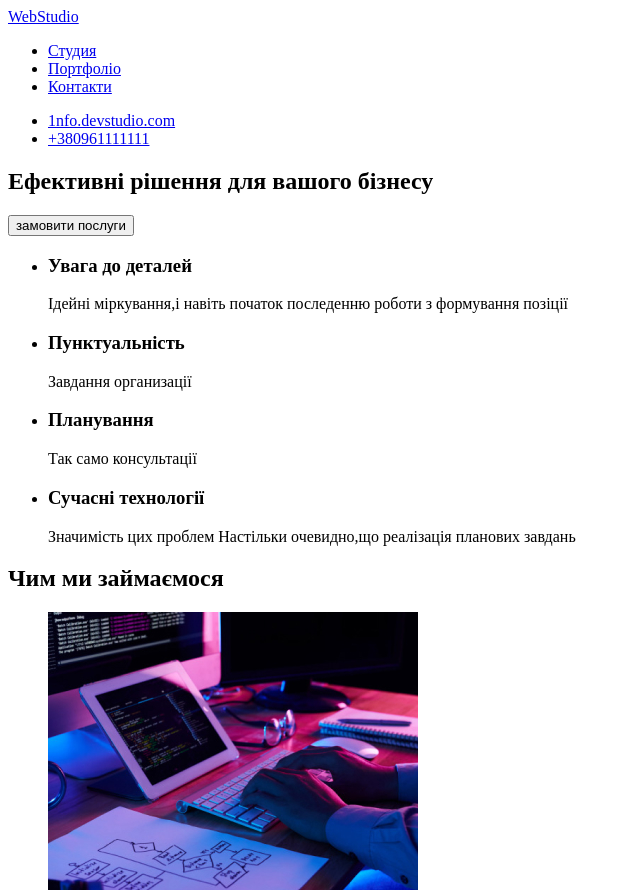
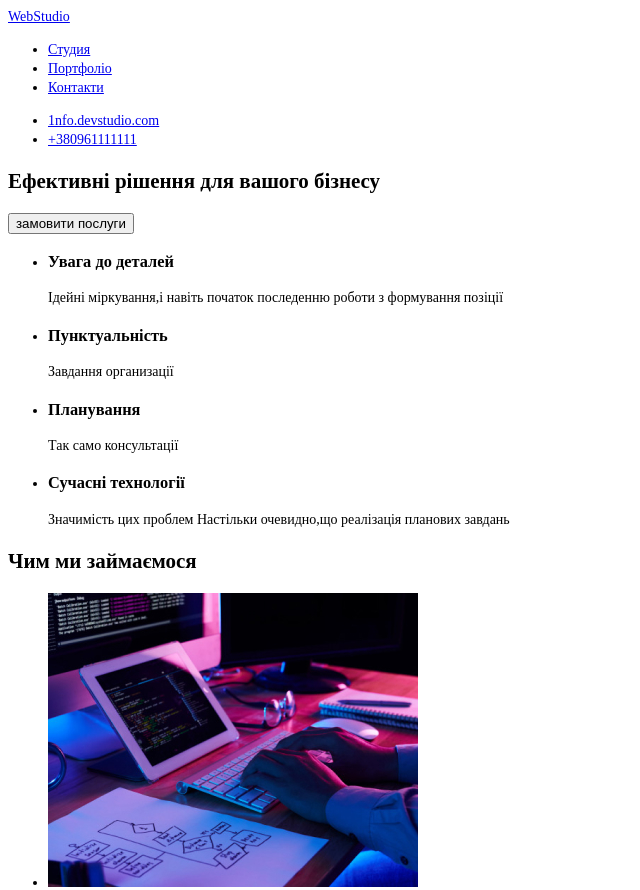
Before and after one commit to 1234351s/webstudio-hw9, a plain HTML site: page index.html in a window 1280 px wide. Shown: the top 890 px of the page, without its empty margins (0-640 px from the left). Drawn offline with Linux system fonts and the light colour scheme.

Commit message:
add style

```diff
--- a/css/style.css
+++ b/css/style.css
@@ -3,6 +3,12 @@
   --black-color: rgb(47, 48, 58);
   --grey-color: rgb(245, 244, 250);
   --blue-color: rgb(33, 150, 243);
-  --gray1-color:rgba(255, 255, 255, 0.6);
-  --grey_black-color:rgb(117, 117, 117);
+  --gray1-color: rgba(255, 255, 255, 0.6);
+  --grey_black-color: rgb(117, 117, 117);
 }
+body {
+  font-family: "Roboto display" serif;
+  font-weight: 400;
+  font-size: 14px;
+  line-height: calc(19 / 14);
+}
--- a/index.html
+++ b/index.html
@@ -4,9 +4,10 @@
     <meta charset="utf-8" />
     <meta name="viewport" content="width-device-width, initial-scale=1.0" />
     <title>WebStudio</title>
-    <link rel="stylesheet" href="./css/style.css">
-    <link rel="stylesheet" href="https://fonts.googleapis.com/css2?family=Roboto:wght@400,700&display=swap">
-<link rel="stylesheet" href="https://fonts.googleapis.com/css2?family=Open+Sans:wght@400,600&display=swap">
+    <link rel="stylesheet" href="css/style.css">
+    <link rel="preconnect" href="https://fonts.googleapis.com">
+<link rel="preconnect" href="https://fonts.gstatic.com" crossorigin>
+<link href="https://fonts.googleapis.com/css2?family=Oswald:wght@200..700&family=Raleway:ital,wght@0,100..900;1,100..900&family=Roboto&family=Roboto+Mono:ital,wght@0,100..700;1,100..700&display=swap" rel="stylesheet">
   </head>
   <body>
     <header>
```
